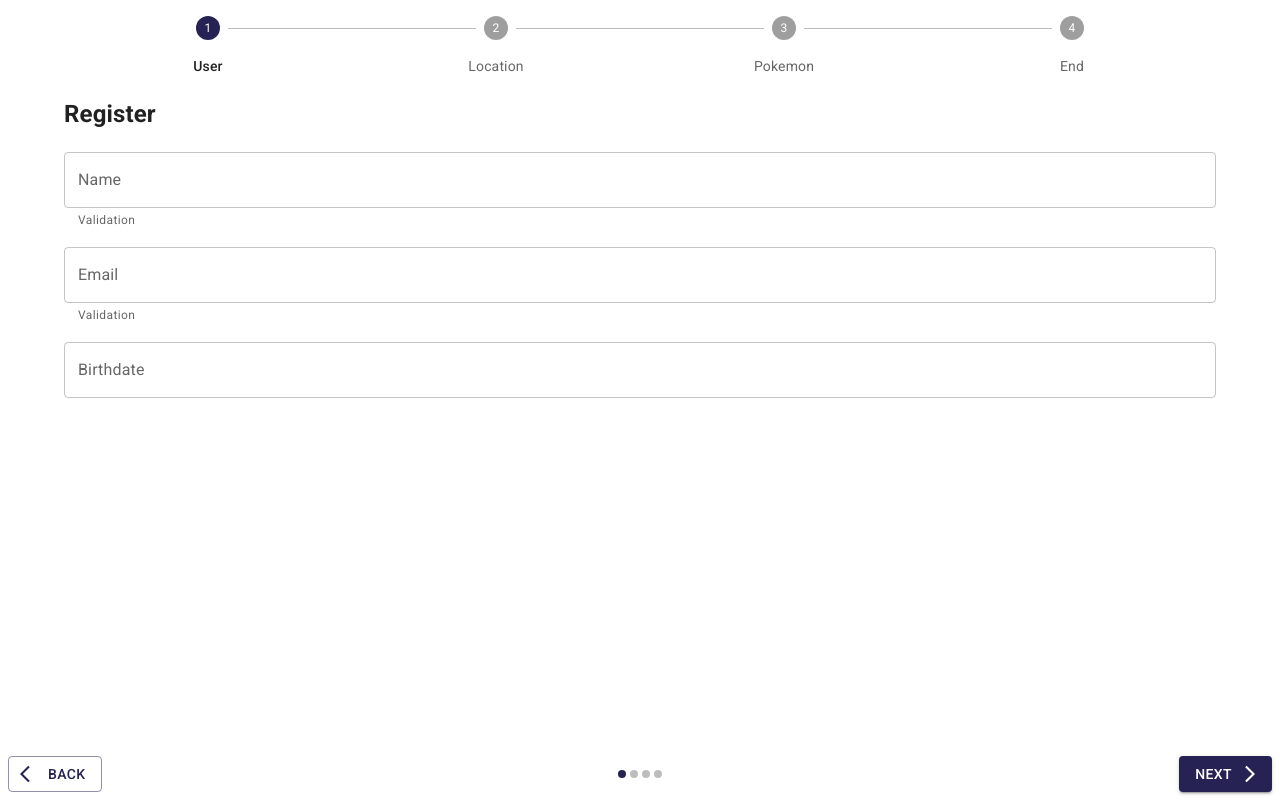
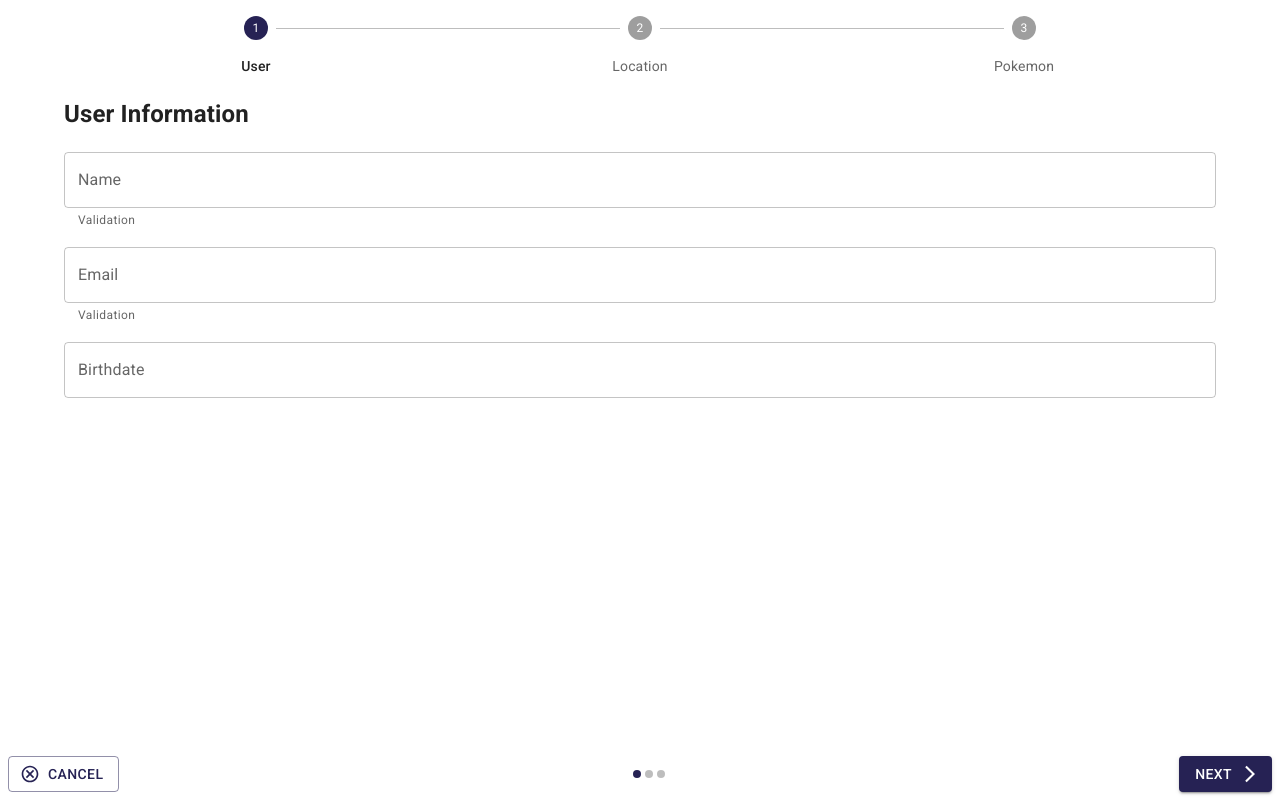
Before and after one commit to gopichardo/pokeapp-frontend, a React (Vite) app: page /auth/register in a window 1280 px wide. Built offline with nearby package versions, Linux system fonts and the light colour scheme.

Commit message:
LocationCard added Stepper buttons modified UseStepper hook modified

```diff
--- a/src/auth/layout/RegisterUserLayout.tsx
+++ b/src/auth/layout/RegisterUserLayout.tsx
@@ -1,6 +1,8 @@
 import { Button, Container, Grid2, MobileStepper, Step, StepLabel, Stepper } from "@mui/material"
 import ArrowForwardIosIcon from '@mui/icons-material/ArrowForwardIos';
 import ArrowBackIosIcon from '@mui/icons-material/ArrowBackIos';
+import CancelOutlinedIcon from '@mui/icons-material/CancelOutlined';
+import SaveOutlinedIcon from '@mui/icons-material/SaveOutlined';
 import { UseStepper } from "../../hooks/UseStepper";
 import { RegisterContext } from "../context/RegisterContext";
 import { useContext } from "react";
@@ -9,7 +11,7 @@ export const RegisterUserLayout = ({ children, title, steps }: RegisterUserLayou
 
     const { step: { currentStep } } = useContext(RegisterContext)
 
-    const { step, totalSteps, prevStep, nextStep } = UseStepper({ totalSteps: steps.length, initialStep: currentStep });
+    const { step, totalSteps, prevStep, nextStep, isFirstStep, isFinalStep } = UseStepper({ totalSteps: steps.length, initialStep: currentStep });
 
     const handleOnClickBackButton = () => {
         prevStep();
@@ -38,17 +40,17 @@ export const RegisterUserLayout = ({ children, title, steps }: RegisterUserLayou
                         <Button
                             variant="outlined"
                             color="primary"
-                            startIcon={<ArrowBackIosIcon />}
+                            startIcon={isFirstStep ? <CancelOutlinedIcon /> : <ArrowBackIosIcon />}
                             onClick={handleOnClickBackButton}>
-                            Back
+                            {isFirstStep ? 'Cancel' : "Back"}
                         </Button>}
                     nextButton={
                         <Button
                             variant="contained"
                             color="primary"
-                            endIcon={<ArrowForwardIosIcon />}
+                            endIcon={isFinalStep ? <SaveOutlinedIcon /> : <ArrowForwardIosIcon />}
                             onClick={handleOnClickNextButton}>
-                            Next
+                            {isFinalStep ? 'Finish' : 'Next'}
                         </Button>}
                     steps={totalSteps}
                     activeStep={step}>
--- a/src/auth/pages/RegisterUserPage.tsx
+++ b/src/auth/pages/RegisterUserPage.tsx
@@ -4,7 +4,6 @@ import { UserStep } from "./register-steps/UserStep";
 import { StepPage } from "../../PokeApp/types/StepPage";
 import { LocationStep } from "./register-steps/LocationStep";
 import { PokemonSelectionStep } from "./register-steps/PokemonSelectionStep";
-import { FinalStep } from "./register-steps/FinalStep";
 import { RegisterContext } from "../context/RegisterContext";
 import { useContext } from "react";
 
@@ -16,17 +15,19 @@ export const RegisterUserPage = () => {
     const pages: StepPage[] = [
         { page: < UserStep />, title: "User Information", stepName: "User", index: 0 },
         { page: < LocationStep />, title: "Location Permission", stepName: "Location", index: 1 },
-        { page: < PokemonSelectionStep />, title: "Pokemon Selection", stepName: "Pokemon", index: 2 },
-        { page: < FinalStep />, title: "End", stepName: 'End', index: 3 }
+        { page: < PokemonSelectionStep />, title: "Pokemon Selection", stepName: "Pokemon", index: 2 }
+
     ];
 
     const titles = pages.map(({ stepName }) => stepName);
 
-    const pageToRender = pages.find(({ index }) => index === currentStep)?.page;
+    const pageToRender = pages.find(({ index }) => index === currentStep);
+
+    const { page, title } = pageToRender as StepPage;
 
     return (
-        <RegisterUserLayout title="Register" steps={titles}>
-            {pageToRender}
+        <RegisterUserLayout title={title} steps={titles}>
+            {page}
         </RegisterUserLayout >
     )
 }
--- a/src/auth/pages/register-steps/LocationStep.tsx
+++ b/src/auth/pages/register-steps/LocationStep.tsx
@@ -1,5 +1,6 @@
-import { FormControl, Switch } from "@mui/material";
+import { FormControlLabel, Switch } from "@mui/material";
 import { useState } from "react";
+import { LocationCard } from "../../../components/Cards/LocationCard";
 
 export const LocationStep = () => {
     const [allowLocationChecked, setAllowLocationChecked] = useState(false);
@@ -10,17 +11,20 @@ export const LocationStep = () => {
 
     return (
         <>
-            <p>Allow app to access your location</p>
-
-            <FormControl>
+            <FormControlLabel label="Allow app to access your location" control={
                 <Switch
+                    size="medium"
                     checked={allowLocationChecked}
                     onChange={handleOnCheckAllowLocation}
                     inputProps={{ 'aria-label': 'controlled' }}
                 >
                 </Switch>
-            </FormControl>
-
+            } >
+            </FormControlLabel>
+            <LocationCard
+                cityName="Mexico City"
+                latitude={19.43411934592267}
+                longitude={-99.1580786859021} />
         </>
     )
 }
--- /dev/null
+++ b/src/components/Cards/LocationCard.tsx
@@ -0,0 +1,44 @@
+import { Card, CardHeader, CardMedia, IconButton } from "@mui/material"
+import MyLocationOutlinedIcon from '@mui/icons-material/MyLocationOutlined';
+
+export const LocationCard = ({ cityName }: LocationCardProps) => {
+
+    const handleRefreshLocation = () => {
+        /**
+         * TODO
+         * -
+         * Handle current location
+         */
+
+    }
+
+    return (
+        <Card sx={{
+            height: "100%",
+            display: "flex",
+            flexDirection: "column",
+        }}>
+            <CardHeader
+                title={cityName}
+                action={
+                    <IconButton
+                        size="large"
+                        color="secondary" aria-label="location"
+                        onClick={handleRefreshLocation}
+                    ><MyLocationOutlinedIcon />
+                    </IconButton>} />
+            <CardMedia
+                component="iframe" // Use iframe to embed Google Maps
+                src="https://www.google.com/maps/embed?pb=!1m18!1m12!1m3!1d3767.721968728332!2d-99.1580786859021!3d19.43411934592267!2m3!1f0!2f0!3f0!3m2!1i1024!2i768!4f13.1!3m3!1m2!1s0x85d1f8a54023314b%3A0x27f723a90acc5f0!2sAngel%20de%20la%20Independencia%2C%20Centro%2C%20Cuauht%C3%A9moc%2C%2006000%20Ciudad%20de%20M%C3%A9xico%2C%20CDMX!5e0!3m2!1ses-419!2smx!4v1680088468848!5m2!1ses-419!2smx" // Replace with your desired Google Maps embed URL
+                title="Google Maps"
+                sx={{ flexGrow: 1 }}
+            />
+        </Card>
+    )
+}
+
+type LocationCardProps = {
+    cityName: string;
+    latitude: number;
+    longitude: number;
+}
--- a/src/hooks/UseStepper.ts
+++ b/src/hooks/UseStepper.ts
@@ -17,7 +17,14 @@ export const UseStepper = ({ totalSteps }: UseStepperProps) => {
     if (step > 0) setStep({ currentStep: step - 1 });
   };
 
-  return { step, totalSteps, nextStep, prevStep };
+  return {
+    step,
+    totalSteps,
+    nextStep,
+    prevStep,
+    isFirstStep: step === 0,
+    isFinalStep: step === totalSteps - 1,
+  };
 };
 
 type UseStepperProps = {
```
